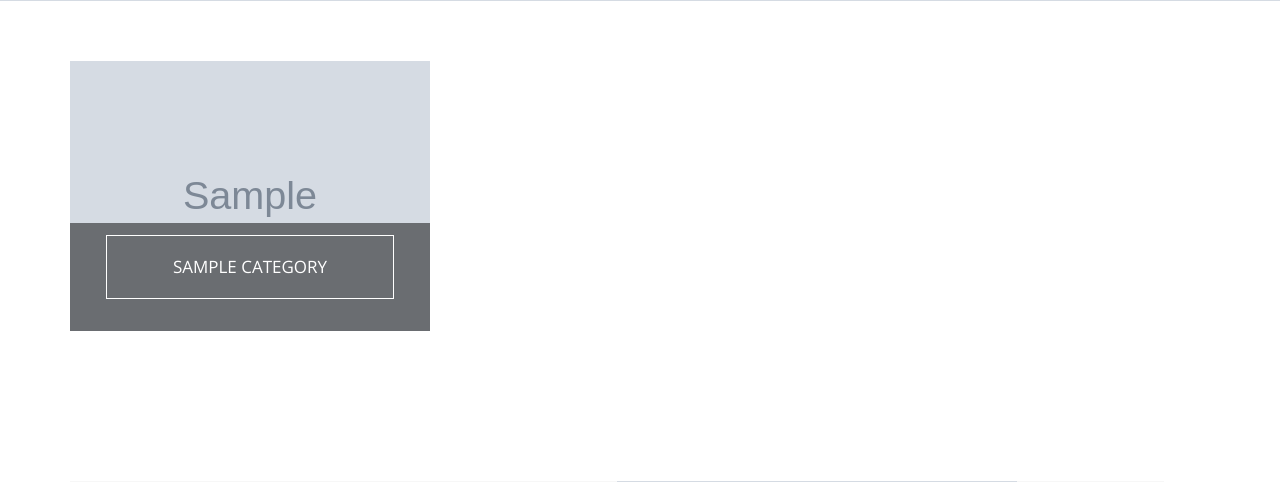
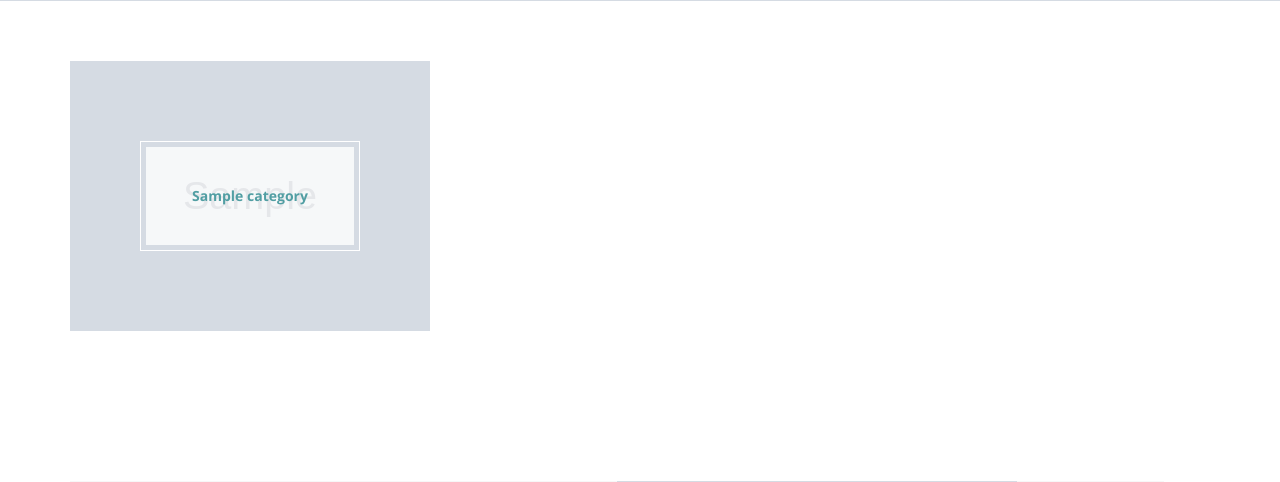
Before and after one commit to ddnnss/flowersANDgrasses, a Django app: page / in a window 1280 px wide. Shown: the part 1061-1543 px from the top of the page. Run offline with Django 3.2, Linux system fonts and the light colour scheme; tables that the repository leaves empty hold one stand-in row (values such as "Sample post"); grey boxes marked "Sample" are stand-in pictures; some libraries are stand-ins or nearby versions.

```diff
--- a/static/new_static/css/custom.css
+++ b/static/new_static/css/custom.css
@@ -368,3 +368,28 @@ h4{
   color: #1f1f1f;
   transition: all .5s ease-in;
 }
+
+.category-image-caption-new-1{
+  position: absolute;
+    top: 80px;
+
+    bottom: 80px;
+    left: 70px;
+    right: 70px;
+    border: 1px solid #FFFFFF;
+     box-sizing: border-box;
+  padding: 5px;
+
+}
+.category-image-inner{
+  background: rgba(255, 255, 255, 0.8);
+  height: 100%;
+  display: flex;
+    align-items: center;
+    justify-content: center;
+}
+
+.category-image-inner a{
+  color: #519EA3;
+  font-weight: 600;
+}
--- a/templates/page/new/index.html
+++ b/templates/page/new/index.html
@@ -44,11 +44,20 @@
                                         <span class="category-description">{{ category.short_description }}</span>
                                     </a>
                                 </div-->
-                                <div class="category-image-caption-new">
-                                     <a  href="{% url 'category' category.name_slug %}" title="">
+{#                                <div class="category-image-caption-new">#}
+{#                                     <a  href="{% url 'category' category.name_slug %}" title="">#}
+{#                                       {{ category.name }}#}
+{##}
+{#                                    </a>#}
+{#                                </div>#}
+                                 <div class="category-image-caption-new-1">
+                                     <div class="category-image-inner">
+                                            <a  href="{% url 'category' category.name_slug %}" title="">
                                        {{ category.name }}
 
                                     </a>
+                                     </div>
+
                                 </div>
 
                             </div>
@@ -178,5 +187,7 @@
 {% endblock %}
 
 {% block js %}
+<script>
 
+</script>
 {% endblock %}
```
